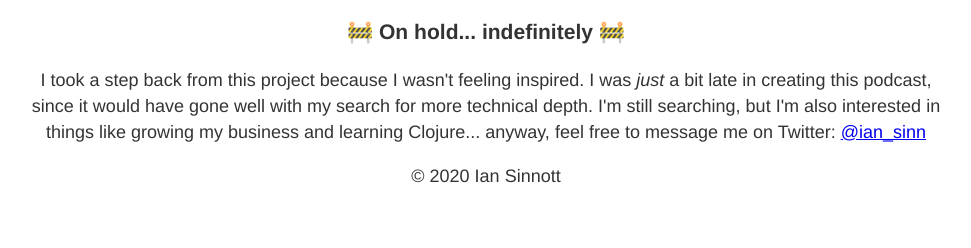
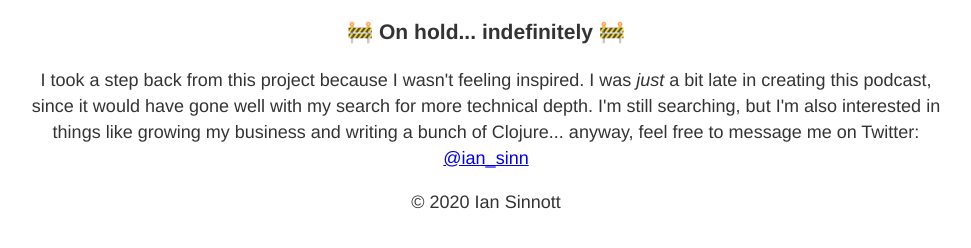
Before and after one commit to iansinnott/techstack.party, a Gatsby site: page / in a window 1280 px wide. Shown: the part 386-634 px from the top of the page, without its empty margins (154-1125 px from the left). Built offline with nearby package versions, Linux system fonts and the light colour scheme; Gatsby itself is replaced by a stand-in of ours.

Commit message:
Minor tweaks

```diff
--- a/src/pages/index.js
+++ b/src/pages/index.js
@@ -18,8 +18,8 @@ const IndexPage = () => (
       I took a step back from this project because I wasn't feeling inspired. I
       was <em>just</em> a bit late in creating this podcast, since it would have
       gone well with my search for more technical depth. I'm still searching,
-      but I'm also interested in things like growing my business and learning
-      Clojure... anyway, feel free to message me on Twitter:{" "}
+      but I'm also interested in things like growing my business and writing a
+      bunch of Clojure... anyway, feel free to message me on Twitter:{" "}
       <a href="https://twitter.com/ian_sinn">@ian_sinn</a>
     </p>
   </Layout>
```
